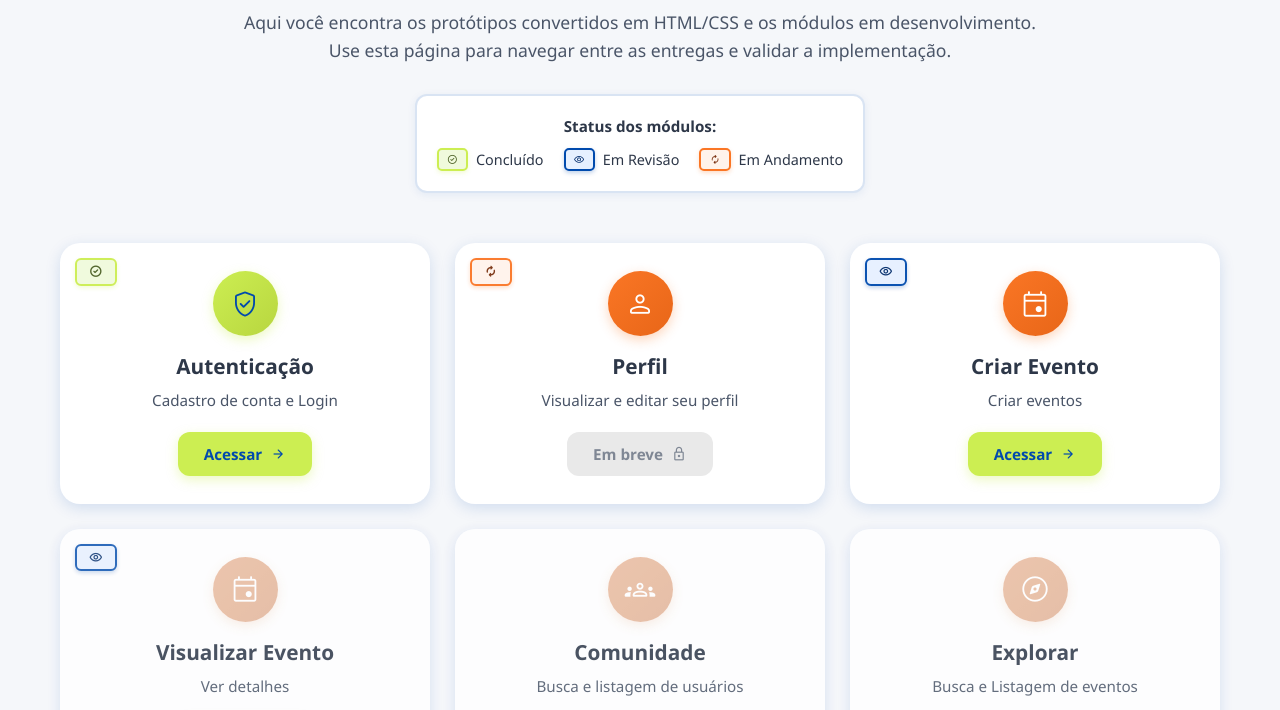
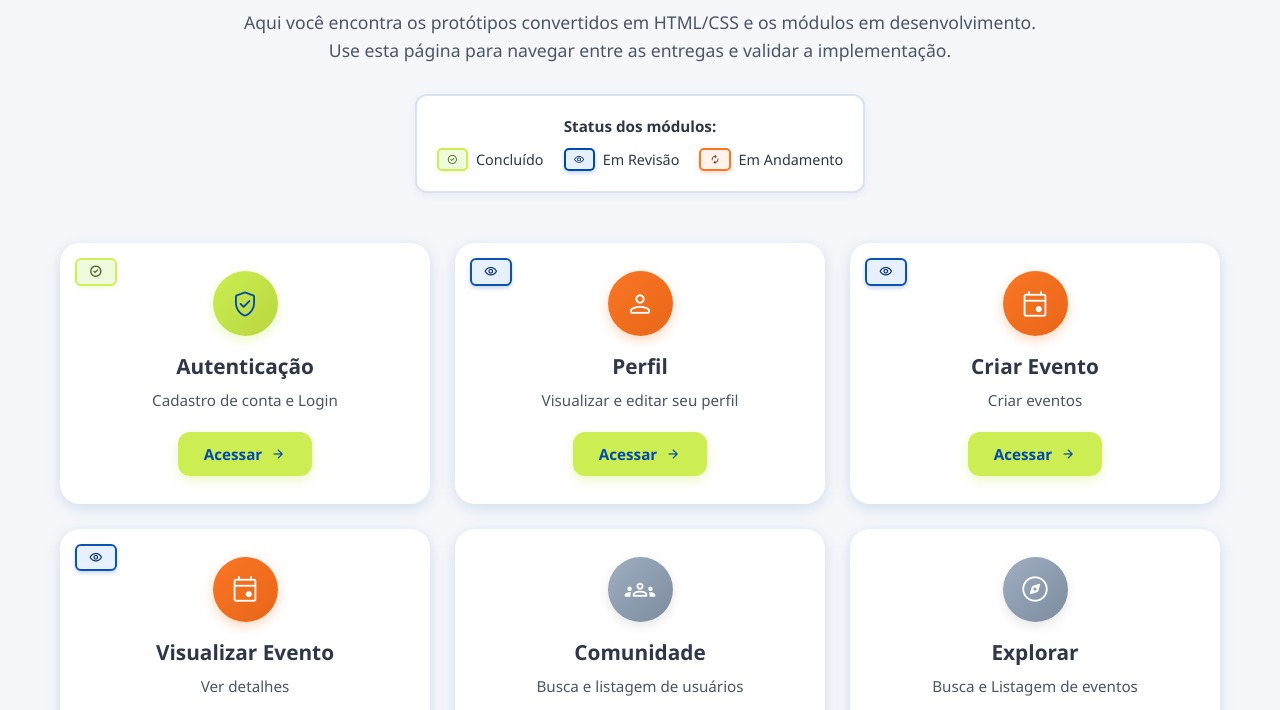
Before and after one commit to simboralab/front-end, a website: page index.html in a window 1280 px wide. Shown: the part 242-952 px from the top of the page. Drawn offline with nearby package versions, Linux system fonts and the light colour scheme.

Commit message:
feat: Padroniza nome de arquivos e referencias.

```diff
--- a/index.html
+++ b/index.html
@@ -64,16 +64,16 @@
         </div>
 
         <div class="card">
-          <span class="status-badge status-em-andamento">
-            <span class="material-symbols-rounded">autorenew</span>
-          </span>
+            <span class="status-badge status-em-revisao">
+                <span class="material-symbols-rounded">visibility</span>
+            </span>
           <div class="card-icon">
             <span class="material-symbols-rounded">person</span>
           </div>
           <h3>Perfil</h3>
           <p>Visualizar e editar seu perfil</p>
-          <a href="perfil.html" class="btn btn-secondary">
-            Em breve <span class="material-symbols-rounded">lock</span>
+          <a href="edit-profile.html" class="btn btn-primary">
+            Acessar <span class="material-symbols-rounded">arrow_forward</span>
           </a>
         </div>
 
@@ -100,7 +100,7 @@
           </div>
           <h3>Visualizar Evento</h3>
           <p>Ver detalhes</p>
-          <a href="event-detail.html" class="btn btn-primary">
+          <a href="event-details.html" class="btn btn-primary">
             Acessar <span class="material-symbols-rounded">arrow_forward</span>
           </a>
         </div>
--- a/static/css/home.css
+++ b/static/css/home.css
@@ -234,7 +234,7 @@ body {
 .card-icon {
   width: 65px;
   height: 65px;
-  background: linear-gradient(135deg, var(--laranja) 0%, #E86618 100%);
+  background: linear-gradient(135deg, var(--cinza-medio) 0%, #7C8B9F 100%); /* Default desaturado */
   border-radius: 50%;
   display: flex;
   align-items: center;
@@ -243,42 +243,29 @@ body {
   color: white;
   font-size: 32px;
   font-weight: 300;
-  box-shadow: 0 4px 12px rgba(250, 118, 37, 0.3);
+  box-shadow: 0 4px 12px rgba(0, 0, 0, 0.1); /* Sombra mais suave para o default */
+  opacity: 1;
+  filter: none;
+  transition: all var(--transition);
 }
 
-/* Card especial - Autenticação (Concluído) em Verde Limão */
-.card:nth-child(1) .card-icon {
-  background: linear-gradient(135deg, var(--verde-limao) 0%, #B8D63F 100%);
-  color: var(--azul-principal);
-  box-shadow: 0 4px 12px rgba(204, 238, 82, 0.35);
+/* Estilos específicos para o ícone do card baseados no status do card */
+.card .status-concluido ~ .card-icon {
+    background: linear-gradient(135deg, var(--verde-limao) 0%, #B8D63F 100%);
+    color: var(--azul-principal);
+    box-shadow: 0 4px 12px rgba(204, 238, 82, 0.35);
 }
 
-/* Cards em andamento (Perfil e Eventos) - Laranja vibrante */
-.card:nth-child(2) .card-icon,
-.card:nth-child(3) .card-icon {
-  background: linear-gradient(135deg, var(--laranja) 0%, #E86618 100%);
-  color: white;
-  box-shadow: 0 4px 12px rgba(250, 118, 37, 0.3);
-  opacity: 1;
-  filter: none;
+.card .status-em-revisao ~ .card-icon {
+    background: linear-gradient(135deg, var(--laranja) 0%, #E86618 100%); /* Laranja para revisão */
+    color: white;
+    box-shadow: 0 4px 12px rgba(250, 118, 37, 0.3);
 }
 
-/* Efeito de desabilitado apenas nos cards que não iniciaram (4, 5, 6) */
-.card:nth-child(n+4) .card-icon {
-  opacity: 0.5;
-  filter: grayscale(30%);
-}
-
-.card:nth-child(n+4) {
-  opacity: 0.85;
-}
-
-.card:nth-child(n+4):hover {
-  opacity: 1;
-}
-
-.card:nth-child(n+4):hover .card-icon {
-  opacity: 0.65;
+.card .status-em-andamento ~ .card-icon {
+    background: linear-gradient(135deg, var(--laranja) 0%, #E86618 100%); /* Laranja para em andamento */
+    color: white;
+    box-shadow: 0 4px 12px rgba(250, 118, 37, 0.3);
 }
 
 /* Ícones Material Symbols dentro dos cards */
```
Also changed, not shown: edit-profile.html (renamed from editar_perfil.html, +1 -1 lines), event-details.html (renamed from event-detail.html, +1 -1 lines), static/css/edit-profile.css (renamed from static/css/editar_perfil.css), static/css/event-detail.css (renamed from static/css/event.css).
